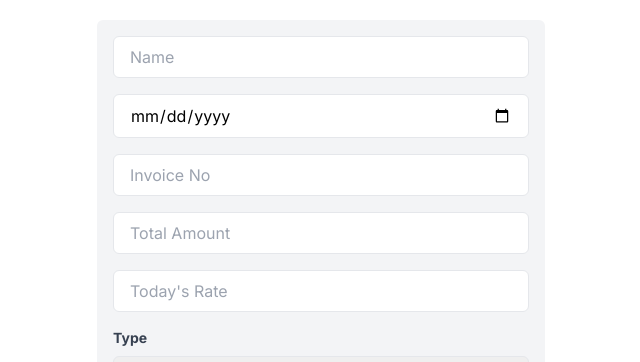
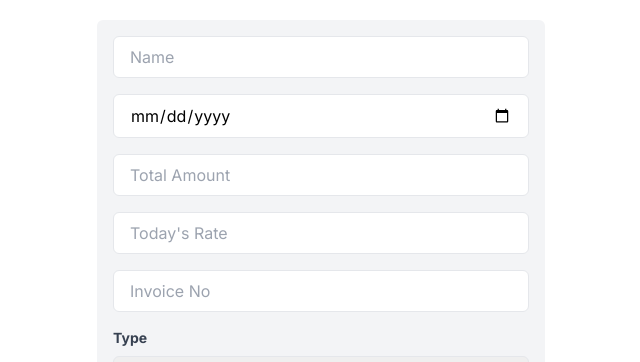
Before and after one commit to aayush1017/bill-generator, a Next.js app: page / in a window 1280 px wide. Shown: the top 362 px of the page, without its empty margins (319-959 px from the left). Built offline with nearby package versions, Linux system fonts and the light colour scheme.

Commit message:
invoice number input change

```diff
--- a/src/components/invoiceForm.js
+++ b/src/components/invoiceForm.js
@@ -22,14 +22,6 @@ const InvoiceForm = ({ formData, handleChange, handleSubmit, isFormValid }) => {
         />
         <input
           type="number"
-          name="invoiceNo"
-          value={formData.invoiceNo}
-          onChange={handleChange}
-          className="block w-full px-4 py-2 mb-4 border rounded-md focus:outline-none focus:border-blue-500"
-          placeholder="Invoice No"
-        />
-        <input
-          type="number"
           name="totalAmount"
           value={formData.totalAmount}
           onChange={handleChange}
@@ -43,6 +35,14 @@ const InvoiceForm = ({ formData, handleChange, handleSubmit, isFormValid }) => {
           onChange={handleChange}
           className="block w-full px-4 py-2 mb-4 border rounded-md focus:outline-none focus:border-blue-500"
           placeholder="Today's Rate"
+        />
+        <input
+          type="number"
+          name="invoiceNo"
+          value={formData.invoiceNo}
+          onChange={handleChange}
+          className="block w-full px-4 py-2 mb-4 border rounded-md focus:outline-none focus:border-blue-500"
+          placeholder="Invoice No"
         />
         <div className="mb-4">
           <label
```
